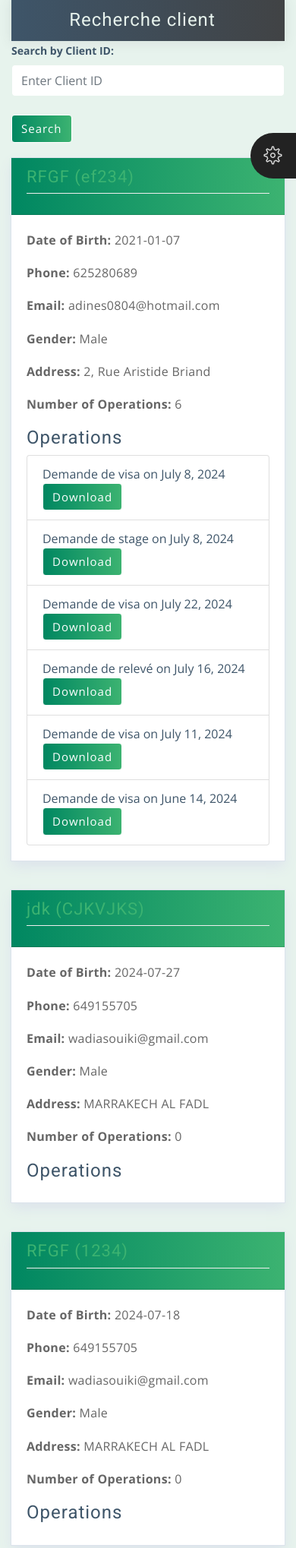
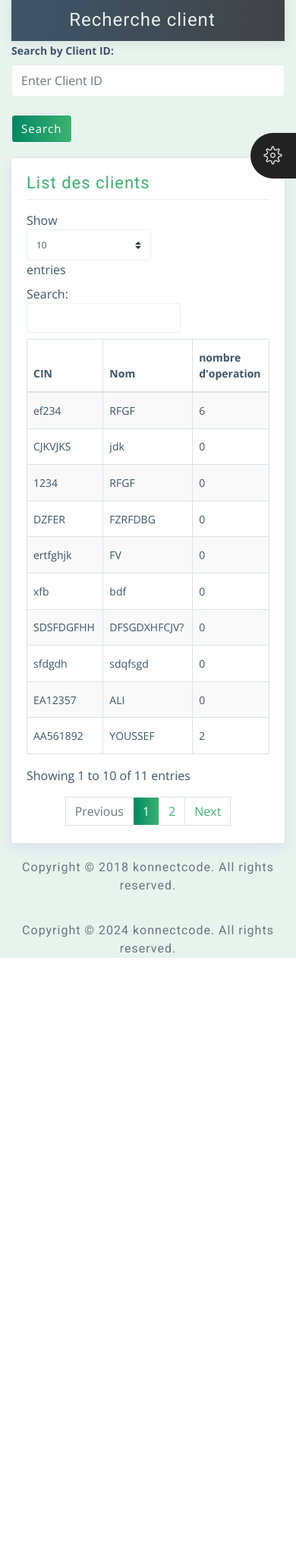
Before and after one commit to wadia20/gestionopperation, a Django app: page /client/show in a window 390 px wide. Shown: the part 209-2247 px from the top of the page at 76% size. After the commit the page ends 1470 px from the top, so only its background shows below. Run offline with Django 5.2, Linux system fonts and the light colour scheme; data comes from the database, SQL or seed files in the repository; some libraries are stand-ins or nearby versions.

Commit message:
all clients done

```diff
--- a/employe/templates/client/show_client.html
+++ b/employe/templates/client/show_client.html
@@ -1,6 +1,5 @@
 {% extends 'base.html' %}
 {% block content %}
-
 				<!-- Page Title -->
 <div class="container mt-0">
     <div class="row breadcrumb-bar">
@@ -10,7 +9,7 @@
         <div class="col-md-6">
             <ol class="breadcrumb">
                 <li class="breadcrumb-item">
-                    <a href="{% url 'employe:base' %}">
+                    <a href="index.html">
                         <span class="ti-home"></span>
                     </a>
                 </li>
@@ -20,8 +19,6 @@
         </div>
     </div>
 </div>
-<!-- /Page Title -->
-
 <!-- Search Form -->
 <div class="container">
     <form method="get" action="{% url 'employe:search_clients' %}">
@@ -32,51 +29,73 @@
         <button type="submit" class="btn btn-primary">Search</button>
     </form>
 </div>
-
 <!-- Main Content -->
 <div class="container">
+
 	<div class="row">
+		<!-- Widget Item -->
+		<div class="col-md-12">
+			<div class="widget-area-2 proclinic-box-shadow">
+				<h3 class="widget-title">List des clients</h3>
+				<div class="table-responsive mb-3">
+					<table id="tableId" class="table table-bordered table-striped">
+						<thead>
+							<tr>
+								<th>CIN</th>
+								<th>Nom</th>
+								<th>nombre d'operation</th>
+							</tr>
+						</thead>
+						<tbody>
 							{% if clients %}
 								{% for client in clients %}
-            <div class="col-md-6 mb-4">
-                <div class="card proclinic-box-shadow">
-                    <div class="card-header proclinic-bg">
-                        <h2 class="widget-title proclinic-text-color">{{ client.client_Name }} ({{ client.client_id }})</h2>
-                    </div>
-                    <div class="card-body">
-                        <p><strong>Date of Birth:</strong> {{ client.Date_Of_Birth }}</p>
-                        <p><strong>Phone:</strong> {{ client.Phone }}</p>
-                        <p><strong>Email:</strong> {{ client.Email }}</p>
-                        <p><strong>Gender:</strong> {{ client.Gender }}</p>
-                        <p><strong>Address:</strong> {{ client.Address }}</p>
-                        <p><strong>Number of Operations:</strong> {{ client.operations_count }}</p>
-                        <h4>Operations</h4>
-                        <ul class="list-group">
-                            {% for operation in client.operations %}
-                            <li class="list-group-item">
-                                {{ operation.operation }} on {{ operation.operation_date }}
-                                {% if operation.piece_jointe %}
-                                <div class="dropdown">
-                                    <button class="btn btn-primary" type="button" id="dropdownMenuButton" data-toggle="dropdown" aria-haspopup="true" aria-expanded="false">
-                                        Download
-                                    </button>
-                                    <div class="dropdown-menu" aria-labelledby="dropdownMenuButton">
-                                        <a class="dropdown-item" href="{% url 'employe:generate_pdf' client_id=client.client_id operation_id=operation.id %}?filename={{ operation.piece_jointe.name }}">PDF</a>
-                                    </div>
-                                </div>
+									<tr>
+										<td><a href="{% url 'employe:detailsop' client_id=client.client_id %}">{{ client.client_id }}</a></td></a>
+										<td>{{ client.client_Name }}</td>
+										<td>{{ client.operations_count }}</td>
+									</tr>
+								{% endfor %}
+							{% else %}
+								<p>clients non trouves avec de CIN.</p>
 							{% endif %}
-                            </li>
-                            {% endfor %}
-                        </ul>
+						</tbody>
+					</table>
 				</div>
 			</div>
 		</div>
-            {% endfor %}
-        {% else %}
-            <p>No clients found with the given ID.</p>
-        {% endif %}
+		<!-- /Widget Item -->
 	</div>
 </div>
 <!-- /Main Content -->
+<!--Copy Rights-->
+<div class="container">
+	<div class="d-sm-flex justify-content-center">
+		<span class="text-muted text-center d-block d-sm-inline-block">Copyright © 2018 <a href="http://www.konnectplugins.com/" target="_blank">konnectcode</a>. All rights reserved.</span>
+	</div>
+</div>
+<!-- /Copy Rights-->
+</div>
+<!-- /Page Content -->
+</div>
+<!-- Back to Top -->
+<a id="back-to-top" href="#" class="back-to-top">
+<span class="ti-angle-up"></span>
+</a>
+<!-- /Back to Top -->
+<!-- Jquery Library-->
+<script src="js/jquery-3.2.1.min.js"></script>
+<!-- Popper Library-->
+<script src="js/popper.min.js"></script>
+<!-- Bootstrap Library-->
+<script src="js/bootstrap.min.js"></script>
 
+<!-- Datatable  -->
+<script src="datatable/jquery.dataTables.min.js"></script>
+<script src="datatable/dataTables.bootstrap4.min.js"></script>
+
+<!-- Custom Script-->
+<script src="js/custom.js"></script>
+<script src="js/custom-datatables.js"></script>
+</body>
+</html>
 {% endblock %}
--- a/employe/urls.py
+++ b/employe/urls.py
@@ -16,7 +16,7 @@ urlpatterns = [
     path('operations/pdf/',operation_list_pdf, name='operationlistpdf'),
     path('client/search/', views.search_clients, name='search_clients'),  # Search path
 
-
+    path('clients/<str:client_id>',views.operation_details, name='detailsop'),
     path('client/show', Clients_show.as_view(), name='client_show'),
     path('clients/<str:client_id>/pdf/<int:operation_id>/', views.Generate_pdf, name='generate_pdf'),
     path('searchoperation/', views.search_operations, name='search_operations'),
--- a/employe/views.py
+++ b/employe/views.py
@@ -212,16 +212,8 @@ def search_operations(request):
         operations = Operation.objects.all()
     return render(request, 'client/operation_list.html', {'operations': operations})
 
-from django.views.generic.base import TemplateView
-
 
 from django.views.generic import TemplateView
-from .models import Operation, Employee, Client
-from django.db.models import Count
-from django.utils import timezone
-from datetime import timedelta
-from django.views.generic import TemplateView
-from .models import Operation, Client
 from django.db.models import Count
 from django.utils import timezone
 from datetime import timedelta
@@ -254,3 +246,15 @@ class DashboardView(TemplateView):
         context['operations_per_day'] = operations_per_day
 
         return context
+
+
+def operation_details(request,client_id):
+
+    operations = Operation.objects.filter(client_id=client_id)
+    clientid= client_id
+    context = {
+        'client_id': clientid,
+        'operations': operations,
+    }
+
+    return render(request, 'client/specifique_operations.html',context)
```
Also changed, not shown: employe/templates/client/specifique_operations.html (added, +66 -0 lines). Lines whose indentation alone changed are shown as unchanged.
